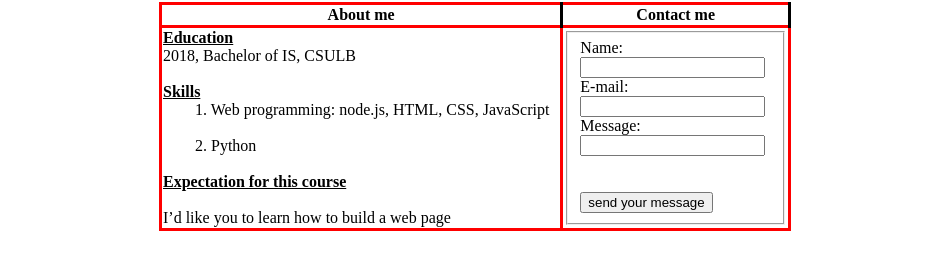
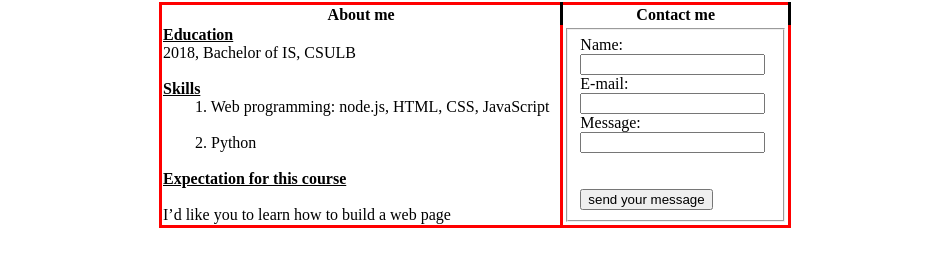
Before and after one commit to hongnhung4887/second-project, a website: page website/index.html in a window 1280 px wide. Shown: the part 510-780 px from the top of the page, without its empty margins (165-1114 px from the left). Drawn offline with Linux system fonts and the light colour scheme.

Commit message:
change table

```diff
--- a/website/index.html
+++ b/website/index.html
@@ -22,8 +22,9 @@
         table,  td {
             border: 3px solid red;
             border-collapse: collapse;
+
         }
-
+        td {border-top:none}
         tr th {
             border-bottom: none;
             border-right: solid;
```
